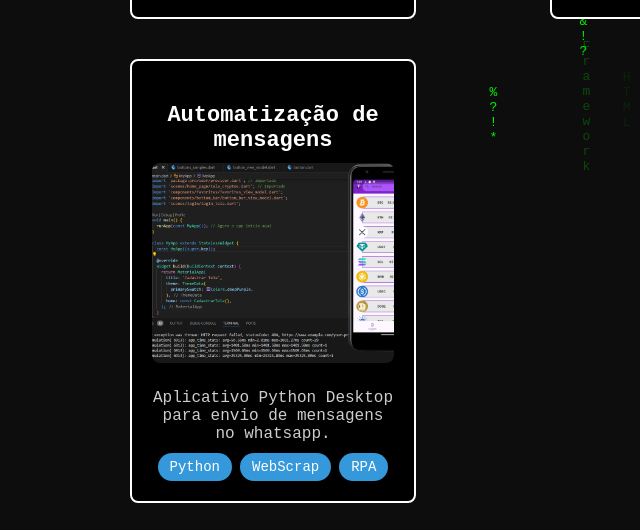
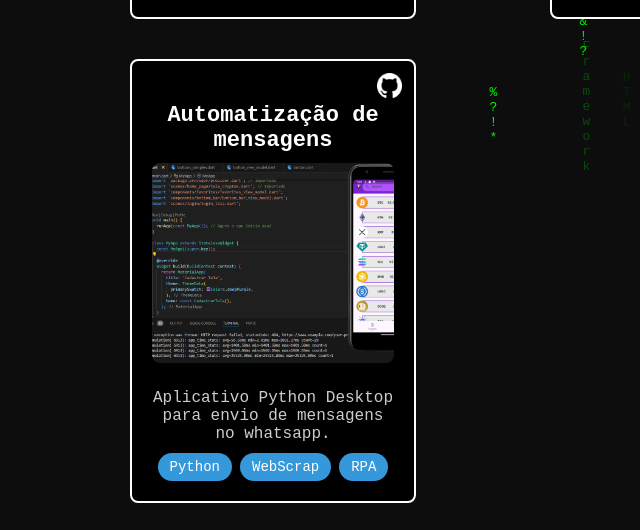
Before and after one commit to MR-MARCOSs/portfolio, a plain HTML site: page index.html in a window 1280 px wide. Shown: the part 985-1515 px from the top of the page, 367-1007 px from the left. Drawn offline with Linux system fonts and the light colour scheme.

Commit message:
push issue

```diff
--- a/index.html
+++ b/index.html
@@ -113,19 +113,18 @@
           <img src="./assets/github.png" alt="GitHub">
         </a>
       </div>
-      <div class="projects-container second-row" id="secondRow">
-        <div class="project-card">
-          <div class="project-content">
+
+      <div class="project-card">
+        <div class="project-content">
           <h3>Automatização de mensagens</h3>
           <img src="./assets/project3.png" alt="Projeto 2" class="project-image">
           <p class="project-description">Aplicativo Python Desktop para envio de mensagens no whatsapp.</p>
-            <div class="tags">
+          <div class="tags">
             <span class="tag">Python</span>
             <span class="tag">WebScrap</span>
             <span class="tag">RPA</span>
-            </div>
+          </div>
         </div>
-      </div>
         <a href="https://github.com/MR-MARCOSs/cryptoWeb" target="_blank" class="github-icon">
           <img src="./assets/github.png" alt="GitHub">
         </a>
```
